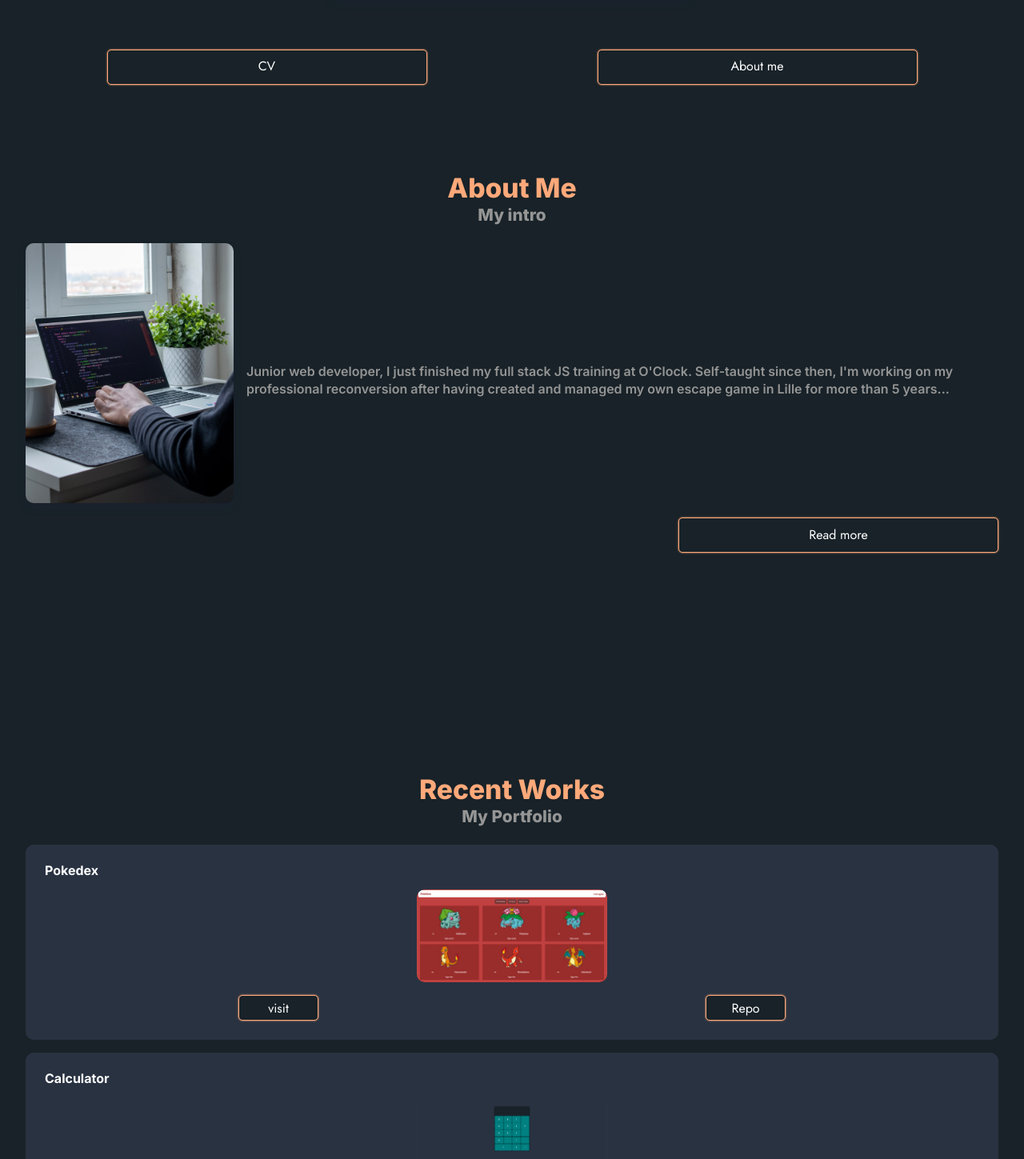
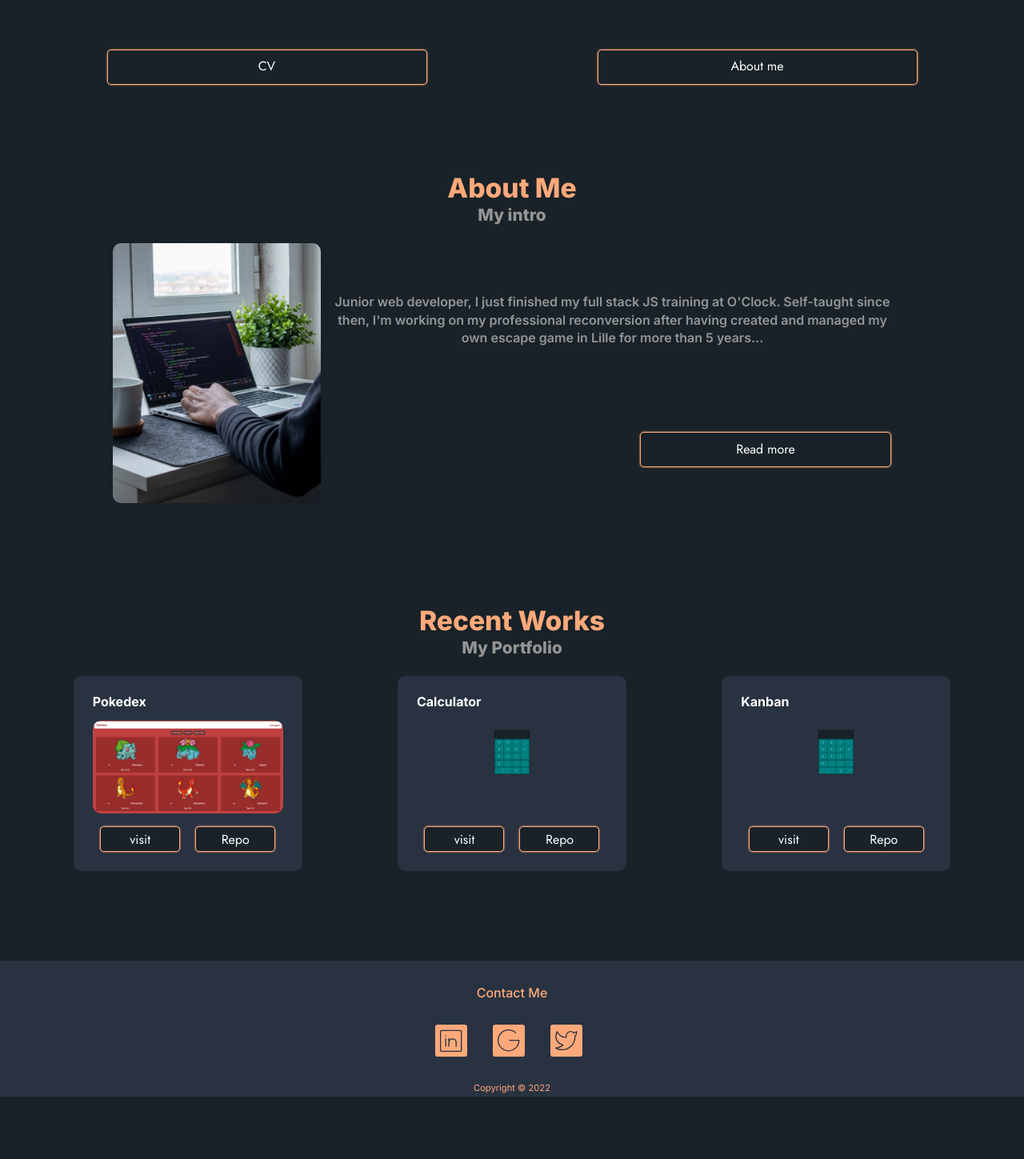
Before and after one commit to FabienCallot/fabcall-website, a React (Create React App) app: page / in a window 1280 px wide. Shown: the part 641-2090 px from the top of the page at 80% size. After the commit the page ends 2012 px from the top, so only its background shows below. Built offline with nearby package versions, Linux system fonts and the light colour scheme.

Commit message:
final v1 for responsive

```diff
--- a/src/Components/AboutMe/AboutMe.jsx
+++ b/src/Components/AboutMe/AboutMe.jsx
@@ -15,16 +15,16 @@ const AboutMe = () => {
         secondTitle="My intro"
       />
       <div className="about-content">
-        <div className="about-content-img">
+        <div className="about-content-left">
           <img src={Code} alt="Fabien" />
         </div>
+        <div className="about-content-right">
           <p className="about-content-text">
             Junior web developer, I just finished my full stack JS training at
             O&apos;Clock. Self-taught since then, I&apos;m working on my
             professional reconversion after having created and managed my own
             escape game in Lille for more than 5 years...
           </p>
-      </div>
           <div className="about-content-button">
             <Button
               className={''}
@@ -32,6 +32,8 @@ const AboutMe = () => {
               clickEvent={() => navigate('/about-me')}
             />
           </div>
+        </div>
+      </div>
     </section>
   );
 };
--- a/src/Components/AboutMe/aboutMe.scss
+++ b/src/Components/AboutMe/aboutMe.scss
@@ -5,10 +5,10 @@
   min-height: 100vh;
 }
 .about-content {
-  &-img {
+  &-left {
     text-align: center;
   }
-  &-img img {
+  &-left img {
     width: 160px;
     margin-bottom: 1 * vars.$gutter;
     box-shadow: rgba(50, 50, 93, 0.25) 0px 6px 12px -2px,
@@ -29,18 +29,45 @@
 }
 
 @media (min-width: 640px) {
+  .about {
+    min-height: 0;
+  }
   .about-content {
     display: flex;
     align-items: center;
-    &-img img {
+    justify-content: space-around;
+    &-left img {
       width: 260px;
       margin-right: 1rem;
     }
+    &-right {
+      margin-right: 20px;
+      min-height: 325px;
+      display: flex;
+      flex-direction: column;
+      justify-content: space-around;
+    }
     &-text {
       font-size: 1rem;
+      text-align: center;
     }
     &-button {
       margin-top: 0;
     }
   }
 }
+
+@media (min-width: 900px) {
+  .about {
+    margin: 0 7%% 0 7%;
+  }
+  .about-content-right {
+    margin-right: 25px;
+  }
+}
+
+@media (min-width: 1100px) {
+  .about {
+    margin: 0 9% 0 9%;
+  }
+}
--- a/src/Components/Card/card.scss
+++ b/src/Components/Card/card.scss
@@ -2,14 +2,15 @@
 @import 'src/styles/mixin';
 
 .card {
+  display: flex;
+  justify-content: space-between;
+  flex-direction: column;
+  align-items: flex-start;
   margin-bottom: 1 * vars.$gutter;
   padding: 1.5 * vars.$gutter;
   background-color: vars.$light-blue;
   border-radius: 10px;
-  display: flex;
-  justify-content: space-between;
-  flex-direction: column;
-  align-items: flex-start;
+  max-width: 320px;
   &-title {
     margin-bottom: 1 * vars.$gutter;
   }
--- a/src/Components/Footer/footer.scss
+++ b/src/Components/Footer/footer.scss
@@ -1,18 +1,20 @@
 @use 'src/styles/vars';
 
 .footer {
+  position: relative;
   color: vars.$corail;
   background-color: vars.$light-blue;
   text-align: center;
   width: 100vw;
   margin-top: auto;
-  padding: vars.$gutter;
+  padding: 2 * vars.$gutter 2 * vars.$gutter 0 2 * vars.$gutter;
 
   &-contact {
     font-weight: 500;
   }
   &-social {
-    margin-left: vars.$gutter;
+    padding-top: 1 * vars.$gutter;
+    margin-left: 1.5 * vars.$gutter;
   }
 
   &-logo {
@@ -23,6 +25,8 @@
     height: 40px;
   }
   & p {
+    margin-top: 1 * vars.$gutter;
+    margin-bottom: 5px;
     font-size: 0.7rem;
     font-weight: 400;
   }
--- a/src/Components/Header/header.scss
+++ b/src/Components/Header/header.scss
@@ -3,7 +3,8 @@
 
 .header {
   width: 100%;
-
+  min-height: 100vh;
+  padding-top: 10%;
   &-text {
     display: flex;
     flex-direction: column;
@@ -58,6 +59,8 @@
 
 @media (min-width: 640px) {
   .header {
+    min-height: 0;
+    padding-top: 0;
     &-span {
       font-size: 2.3rem;
     }
--- a/src/Components/RecentWorks/RecentWorks.jsx
+++ b/src/Components/RecentWorks/RecentWorks.jsx
@@ -13,6 +13,7 @@ const RecentWorks = () => {
         firstTitle="Recent Works"
         secondTitle={'My Portfolio'}
       />
+      <div className="cards">
         <Card
           className="recent-works-card"
           title="Pokedex"
@@ -33,6 +34,17 @@ const RecentWorks = () => {
           path1={'https://calculator-fabiencallot.vercel.app/'}
           path2={'https://github.com/FabienCallot/Calculator'}
         />
+        <Card
+          className="recent-works-card"
+          title="Kanban"
+          imgSrc={Calculator}
+          alt="home page of Kanban web site"
+          buttonText1="visit"
+          buttonText2="Repo"
+          path1={'https://calculator-fabiencallot.vercel.app/'}
+          path2={'https://github.com/FabienCallot/Calculator'}
+        />
+      </div>
     </section>
   );
 };
--- a/src/Components/RecentWorks/recentWorks.scss
+++ b/src/Components/RecentWorks/recentWorks.scss
@@ -1,5 +1,19 @@
 @use 'src/styles/vars';
 
 .recent-works {
-  padding-bottom: 1 * vars.$gutter;
+  min-height: 100vh;
+  padding-bottom: 4 * vars.$gutter;
 }
+
+@media (min-width: 640px) {
+  .recent-works {
+    padding-top: 3rem;
+    min-height: 0;
+  }
+
+  .cards {
+    display: flex;
+    justify-content: space-around;
+    flex-wrap: wrap;
+  }
+}
```
Lines whose indentation alone changed are shown as unchanged.
